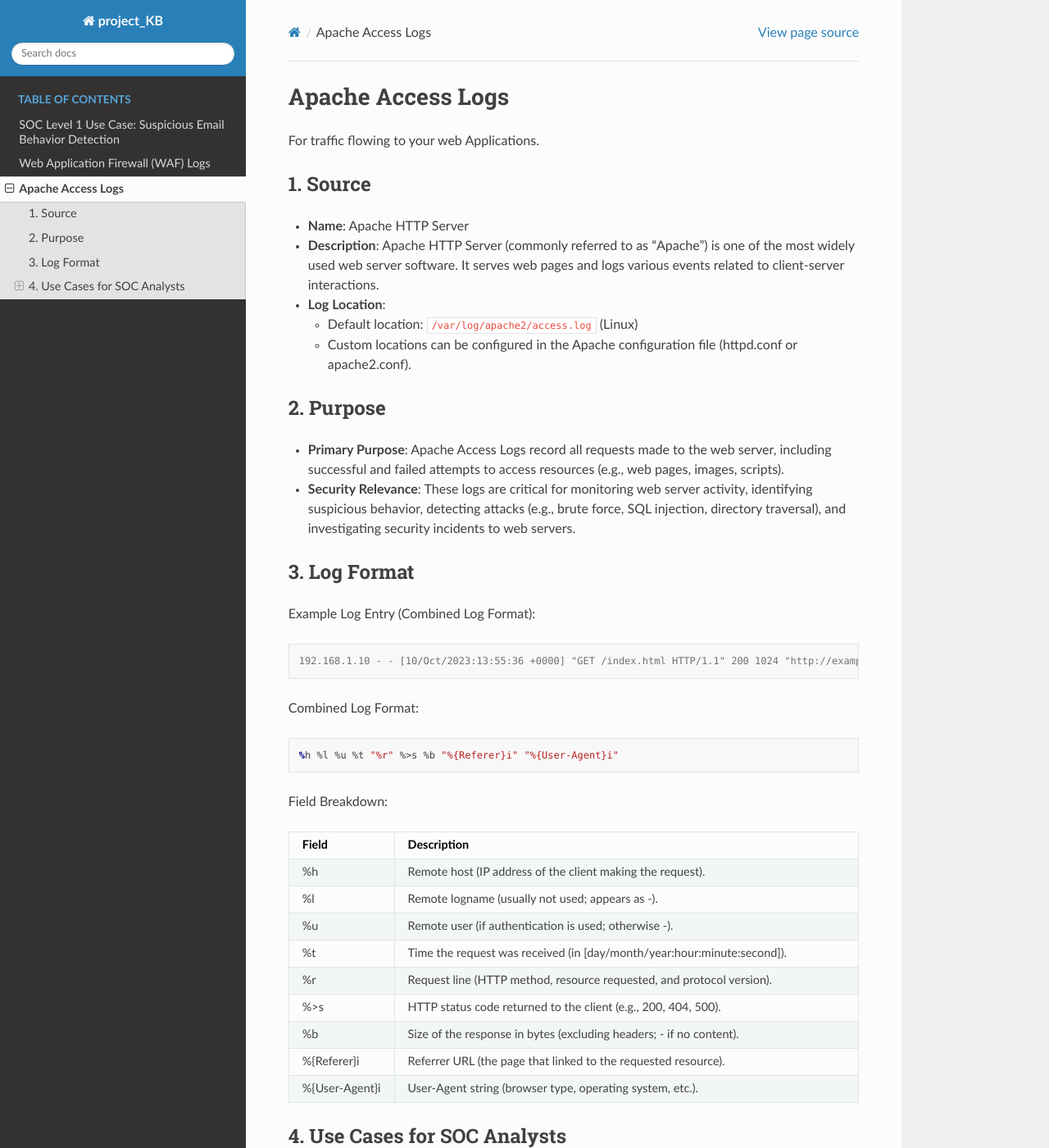
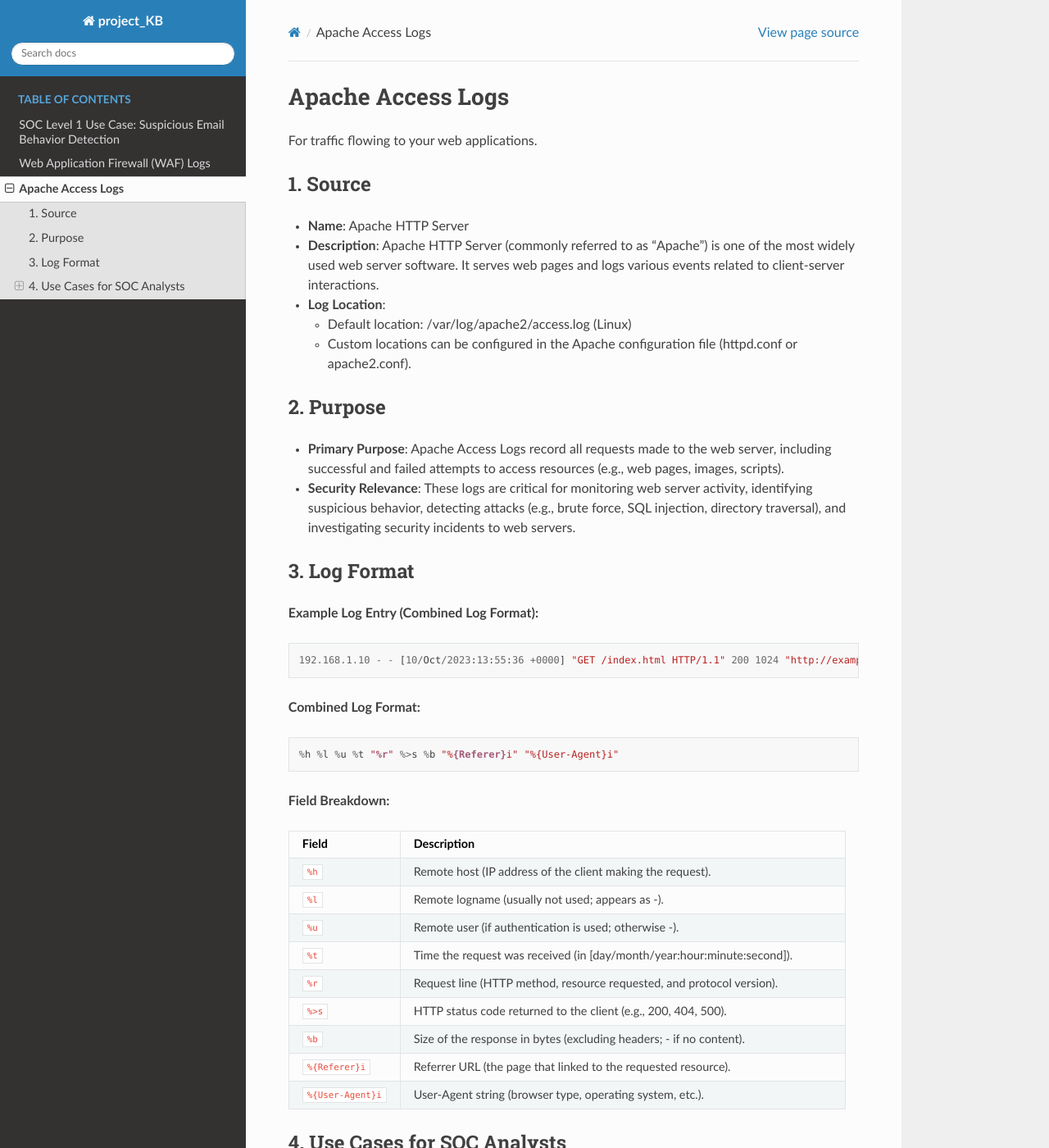
Before and after one commit to littl3gh0st/project_KB, a Sphinx documentation site: the page built from docs/source/apache_access.rst, in a window 1280 px wide and 1400 px high. Shown: the whole window at 82% size. Built offline with Sphinx 7.4.7 and the Read the Docs theme 3.1.0, drawn with Linux system fonts in a browser that asks for light colours; part of the change alters nothing that is shown; some of the changed text lies outside the part shown.

Commit message:
Update apache_access.rst

```diff
--- a/docs/source/apache_access.rst
+++ b/docs/source/apache_access.rst
@@ -1,64 +1,64 @@
 Apache Access Logs
 ==================
 
-For traffic flowing to your web Applications.
+For traffic flowing to your web applications.
 
 1. Source
 ---------
 
-* **Name**: Apache HTTP Server
-* **Description**: Apache HTTP Server (commonly referred to as "Apache") is one of the most widely used web server software. It serves web pages and logs various events related to client-server interactions.
-* **Log Location**:
+- **Name**: Apache HTTP Server
+- **Description**: Apache HTTP Server (commonly referred to as "Apache") is one of the most widely used web server software. It serves web pages and logs various events related to client-server interactions.
+- **Log Location**:
 
-  * Default location: ``/var/log/apache2/access.log`` (Linux)
-  * Custom locations can be configured in the Apache configuration file (httpd.conf or apache2.conf).
+  - Default location: /var/log/apache2/access.log (Linux)
+  - Custom locations can be configured in the Apache configuration file (httpd.conf or apache2.conf).
 
 2. Purpose
 ----------
 
-* **Primary Purpose**: Apache Access Logs record all requests made to the web server, including successful and failed attempts to access resources (e.g., web pages, images, scripts).
-* **Security Relevance**: These logs are critical for monitoring web server activity, identifying suspicious behavior, detecting attacks (e.g., brute force, SQL injection, directory traversal), and investigating security incidents to web servers.
+- **Primary Purpose**: Apache Access Logs record all requests made to the web server, including successful and failed attempts to access resources (e.g., web pages, images, scripts).
+- **Security Relevance**: These logs are critical for monitoring web server activity, identifying suspicious behavior, detecting attacks (e.g., brute force, SQL injection, directory traversal), and investigating security incidents to web servers.
 
 3. Log Format
 -------------
 
-Example Log Entry (Combined Log Format):
+**Example Log Entry (Combined Log Format):**
 
-.. code-block:: console
+::
 
    192.168.1.10 - - [10/Oct/2023:13:55:36 +0000] "GET /index.html HTTP/1.1" 200 1024 "http://example.com/referer" "Mozilla/5.0 (Windows NT 10.0; Win64; x64)"
 
-Combined Log Format:
+**Combined Log Format:**
 
-.. code-block:: console
+::
 
    %h %l %u %t "%r" %>s %b "%{Referer}i" "%{User-Agent}i"
 
-Field Breakdown:
+**Field Breakdown:**
 
 .. list-table::
    :header-rows: 1
-   :widths: 15 85
+   :widths: 20 80
 
    * - Field
      - Description
-   * - %h
+   * - ``%h``
      - Remote host (IP address of the client making the request).
-   * - %l
+   * - ``%l``
      - Remote logname (usually not used; appears as -).
-   * - %u
+   * - ``%u``
      - Remote user (if authentication is used; otherwise -).
-   * - %t
+   * - ``%t``
      - Time the request was received (in [day/month/year:hour:minute:second]).
-   * - %r
+   * - ``%r``
      - Request line (HTTP method, resource requested, and protocol version).
-   * - %>s
+   * - ``%>s``
      - HTTP status code returned to the client (e.g., 200, 404, 500).
-   * - %b
+   * - ``%b``
      - Size of the response in bytes (excluding headers; - if no content).
-   * - %{Referer}i
+   * - ``%{Referer}i``
      - Referrer URL (the page that linked to the requested resource).
-   * - %{User-Agent}i
+   * - ``%{User-Agent}i``
      - User-Agent string (browser type, operating system, etc.).
 
 4. Use Cases for SOC Analysts
@@ -69,25 +69,25 @@ Apache Access Logs are invaluable for SOC analysts in various scenarios. Below a
 4.1. Detecting Suspicious Activity
 ~~~~~~~~~~~~~~~~~~~~~~~~~~~~~~~~~~
 
-* **Brute Force Attacks**: Look for repeated login attempts (e.g., POST requests to /login) from the same IP or multiple IPs.
-* **Directory Traversal**: Identify requests containing patterns like ``../`` or unusual paths.
-* **SQL Injection**: Monitor for suspicious query strings in URLs (e.g., ``UNION SELECT``, ``DROP TABLE``).
-* **Cross-Site Scripting (XSS)**: Look for ``<script>`` tags or other malicious payloads in query parameters.
+- **Brute Force Attacks**: Look for repeated login attempts (e.g., POST requests to /login) from the same IP or multiple IPs.
+- **Directory Traversal**: Identify requests containing patterns like ``../`` or unusual paths.
+- **SQL Injection**: Monitor for suspicious query strings in URLs (e.g., UNION SELECT, DROP TABLE).
+- **Cross-Site Scripting (XSS)**: Look for ``<script>`` tags or other malicious payloads in query parameters.
 
 4.2. Monitoring Web Traffic
 ~~~~~~~~~~~~~~~~~~~~~~~~~~~
 
-* Analyze traffic spikes or unusual patterns that may indicate a Distributed Denial of Service (DDoS) attack.
-* Track requests from specific geographic regions or IPs that are known to be malicious.
+- Analyze traffic spikes or unusual patterns that may indicate a Distributed Denial of Service (DDoS) attack.
+- Track requests from specific geographic regions or IPs that are known to be malicious.
 
 4.3. Investigating Security Incidents
-~~~~~~~~~~~~~~~~~~~~~~~~~~~~~~~~~~~~
+~~~~~~~~~~~~~~~~~~~~~~~~~~~~~~~~~~~~~
 
-* Use logs to trace the source of an attack by correlating timestamps and IP addresses.
-* Identify compromised resources by analyzing requests that resulted in unexpected HTTP status codes (e.g., 403 Forbidden, 500 Internal Server Error).
+- Use logs to trace the source of an attack by correlating timestamps and IP addresses.
+- Identify compromised resources by analyzing requests that resulted in unexpected HTTP status codes (e.g., 403 Forbidden, 500 Internal Server Error).
 
 4.5. Threat Hunting
 ~~~~~~~~~~~~~~~~~~~
 
-* Proactively search for indicators of compromise (IOCs) such as unusual User-Agent strings, non-standard HTTP methods, or requests to hidden endpoints.
-* Correlate Apache logs with other data sources (e.g., firewall logs, IDS alerts) to identify advanced threats.
+- Proactively search for indicators of compromise (IOCs) such as unusual User-Agent strings, non-standard HTTP methods, or requests to hidden endpoints.
+- Correlate Apache logs with other data sources (e.g., firewall logs, IDS alerts) to identify advanced threats.
```
